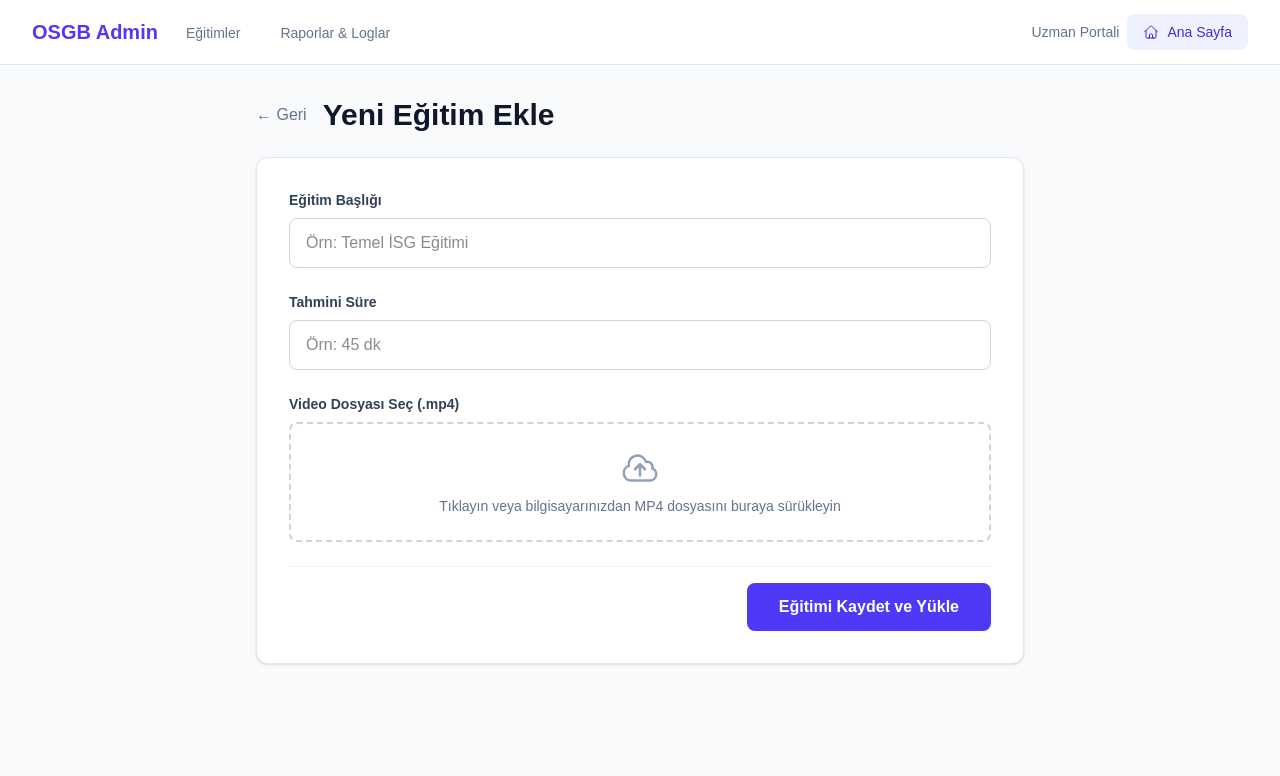
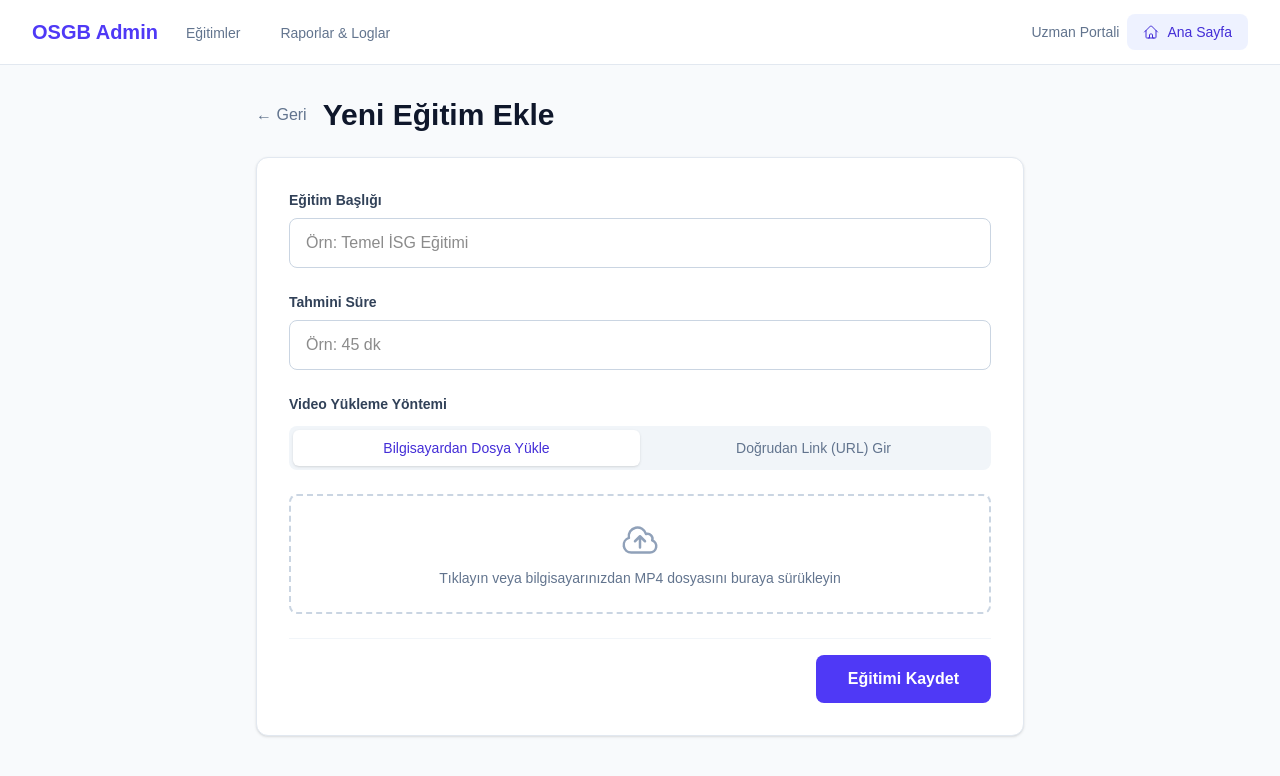
Before and after one commit to ramkarosgb1/RAMKAR-EGITIM, a Next.js app: page /admin/egitimler/yeni in a window 1280 px wide. Shown: the top 776 px of the page. Built offline with nearby package versions, Linux system fonts and the light colour scheme.

Commit message:
Egitim ekleme sayfasina URL ile yukleme secenegi geri getirildi

```diff
--- a/src/app/admin/egitimler/yeni/page.tsx
+++ b/src/app/admin/egitimler/yeni/page.tsx
@@ -10,21 +10,33 @@ import { db, storage } from "@/lib/firebase";
 export default function YeniEgitimPage() {
   const [baslik, setBaslik] = useState("");
   const [sure, setSure] = useState("");
+
+  // Yükleme Tipi: 'dosya' veya 'url'
+  const [yuklemeTipi, setYuklemeTipi] = useState<"dosya" | "url">("dosya");
+
   const [videoFile, setVideoFile] = useState<File | null>(null);
+  const [videoUrlInput, setVideoUrlInput] = useState("");
+
   const [loading, setLoading] = useState(false);
   const [uploadProgress, setUploadProgress] = useState(0);
   const router = useRouter();
 
   const handleKaydet = async (e: React.FormEvent) => {
     e.preventDefault();
-    if (!videoFile) {
+
+    if (yuklemeTipi === "dosya" && !videoFile) {
       alert("Lütfen bir MP4 dosyası seçin.");
+      return;
+    }
+    if (yuklemeTipi === "url" && !videoUrlInput) {
+      alert("Lütfen MP4 video bağlantısını girin.");
       return;
     }
 
     setLoading(true);
 
     try {
+      if (yuklemeTipi === "dosya" && videoFile) {
         // 1. Videoyu Storage'a Yükle
         const fileName = `egitim_videolari/${Date.now()}_${videoFile.name}`;
         const storageRef = ref(storage, fileName);
@@ -38,7 +50,7 @@ export default function YeniEgitimPage() {
           },
           (error) => {
             console.error("Yükleme hatası:", error);
-          alert("Video yüklenirken bir hata oluştu.");
+            alert("Video yüklenirken bir hata oluştu. Firebase Storage kuralları (Rules) veya CORS ayarları eksik olabilir. Lütfen URL ile ekleme yöntemini deneyin.");
             setLoading(false);
           },
           async () => {
@@ -58,6 +70,19 @@ export default function YeniEgitimPage() {
             router.push("/admin/egitimler");
           }
         );
+      } else {
+        // Doğrudan URL ile kaydet
+        await addDoc(collection(db, "egitimler"), {
+          baslik,
+          sure,
+          videoUrl: videoUrlInput,
+          izlenme: 0,
+          olusturulmaTarihi: serverTimestamp()
+        });
+
+        alert("Eğitim başarıyla eklendi!");
+        router.push("/admin/egitimler");
+      }
     } catch (error) {
       console.error("Hata:", error);
       alert("Eğitim eklenirken bir hata oluştu.");
@@ -101,12 +126,34 @@ export default function YeniEgitimPage() {
               />
             </div>
 
+            {/* Yükleme Tipi Seçimi */}
             <div>
-              <label className="block text-sm font-semibold text-slate-700 mb-2">Video Dosyası Seç (.mp4)</label>
+              <label className="block text-sm font-semibold text-slate-700 mb-3">Video Yükleme Yöntemi</label>
+              <div className="flex bg-slate-100 p-1 rounded-lg">
+                <button
+                  type="button"
+                  onClick={() => setYuklemeTipi("dosya")}
+                  className={`flex-1 py-2 text-sm font-medium rounded-md transition-colors ${yuklemeTipi === "dosya" ? "bg-white text-indigo-700 shadow-sm" : "text-slate-500 hover:text-slate-700"}`}
+                >
+                  Bilgisayardan Dosya Yükle
+                </button>
+                <button
+                  type="button"
+                  onClick={() => setYuklemeTipi("url")}
+                  className={`flex-1 py-2 text-sm font-medium rounded-md transition-colors ${yuklemeTipi === "url" ? "bg-white text-indigo-700 shadow-sm" : "text-slate-500 hover:text-slate-700"}`}
+                >
+                  Doğrudan Link (URL) Gir
+                </button>
+              </div>
+            </div>
+
+            {/* Dosya Yükleme Alanı */}
+            {yuklemeTipi === "dosya" && (
+              <div className="animate-in fade-in slide-in-from-top-2 duration-300">
                 <div className="border-2 border-dashed border-slate-300 rounded-lg p-6 text-center hover:bg-slate-50 transition-colors relative">
                   <input
                     type="file"
-                  required
+                    required={yuklemeTipi === "dosya"}
                     accept="video/mp4"
                     onChange={(e) => {
                       if (e.target.files && e.target.files[0]) {
@@ -124,10 +171,8 @@ export default function YeniEgitimPage() {
                     <p className="text-sm text-slate-500">Tıklayın veya bilgisayarınızdan MP4 dosyasını buraya sürükleyin</p>
                   )}
                 </div>
-            </div>
-
                 {loading && (
-              <div className="pt-2">
+                  <div className="pt-4">
                     <div className="flex justify-between text-xs font-semibold text-indigo-600 mb-1">
                       <span>Sunucuya Yükleniyor... Lütfen sayfayı kapatmayın.</span>
                       <span>{Math.round(uploadProgress)}%</span>
@@ -140,6 +185,26 @@ export default function YeniEgitimPage() {
                     </div>
                   </div>
                 )}
+              </div>
+            )}
+
+            {/* URL Giriş Alanı */}
+            {yuklemeTipi === "url" && (
+              <div className="animate-in fade-in slide-in-from-top-2 duration-300">
+                <label className="block text-sm font-semibold text-slate-700 mb-2">Video Bağlantısı (MP4 URL)</label>
+                <input
+                  type="url"
+                  required={yuklemeTipi === "url"}
+                  value={videoUrlInput}
+                  onChange={(e) => setVideoUrlInput(e.target.value)}
+                  className="w-full px-4 py-3 rounded-lg border border-slate-300 focus:ring-2 focus:ring-indigo-500"
+                  placeholder="https://firebasestorage.googleapis.com/.../video.mp4"
+                />
+                <p className="text-sm text-slate-500 mt-2 font-medium">
+                  İpucu: Videonuzu doğrudan <a href="https://console.firebase.google.com/" target="_blank" rel="noreferrer" className="text-indigo-600 hover:underline">Firebase Console</a> üzerinden Storage bölümüne yükleyip, oradan kopyaladığınız indirme linkini (Download URL) buraya yapıştırabilirsiniz.
+                </p>
+              </div>
+            )}
 
             <div className="pt-4 border-t border-slate-100 flex justify-end">
               <button
@@ -147,7 +212,7 @@ export default function YeniEgitimPage() {
                 disabled={loading}
                 className="bg-indigo-600 text-white font-bold py-3 px-8 rounded-lg hover:bg-indigo-700 disabled:opacity-50 transition-colors flex items-center gap-2"
               >
-                {loading ? "Video Yükleniyor..." : "Eğitimi Kaydet ve Yükle"}
+                {loading ? "Kaydediliyor..." : "Eğitimi Kaydet"}
               </button>
             </div>
           </form>
```
Lines whose indentation alone changed are shown as unchanged.
